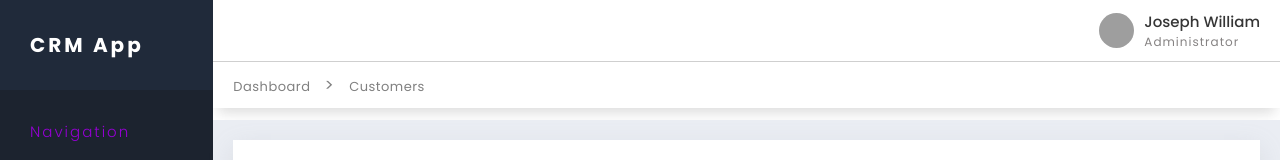
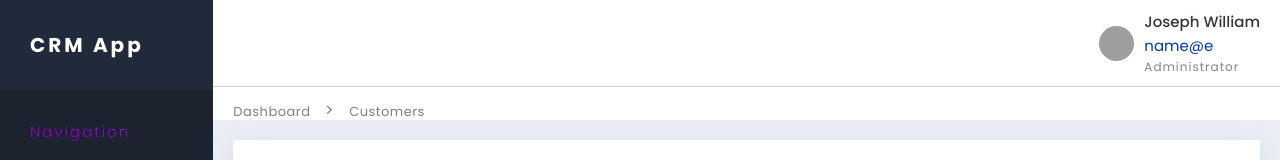
Before and after one commit to SaiHlyanPhyoe7/AssignmentK, a React (Create React App) app: page / in a window 1280 px wide. Shown: the top 160 px of the page. Built offline with nearby package versions, Linux system fonts and the light colour scheme; no server answers; the database is empty; sample sign-in values are in the browser's storage; grey boxes are pictures that could not be loaded.

Commit message:
Almost done 2

```diff
--- a/public/index.html
+++ b/public/index.html
@@ -24,7 +24,7 @@
       work correctly both with client-side routing and a non-root public URL.
       Learn how to configure a non-root public URL by running `npm run build`.
     -->
-    <title>React App</title>
+    <title>Assignment K</title>
   </head>
   <body>
     <noscript>You need to enable JavaScript to run this app.</noscript>
--- a/src/components/navbar/SideNavbar.jsx
+++ b/src/components/navbar/SideNavbar.jsx
@@ -1,4 +1,4 @@
-import React, { useState } from "react";
+import React, { useEffect, useState } from "react";
 
 import "./sidenavbar.css";
 
@@ -9,8 +9,16 @@ import {
   Outlet,
 } from "react-router-dom";
 import MainNavbar from "./navbranch/MainNavbar";
+import { useSelector } from "react-redux";
 
 const SideNavbar = () => {
+  const [name, setName] = useState("");
+  useEffect(() => {
+    const account = JSON.parse(localStorage.getItem("account"));
+    setName(account.email);
+  }, []);
+  const spliceName = name.slice(0, -10);
+  console.log(name);
   const [customer, setCustomer] = useState(true);
   const [addNewCustomer, setAddNewCustomer] = useState(false);
   const handleCustomer = () => {
@@ -37,6 +45,7 @@ const SideNavbar = () => {
                 />
                 <div className="text">
                   <p>Joseph William</p>
+                  <span className="title_name">{spliceName}</span>
                   <blockquote>Administrator</blockquote>
                 </div>
               </div>
--- a/src/components/navbar/sidenavbar.css
+++ b/src/components/navbar/sidenavbar.css
@@ -440,6 +440,10 @@ tbody td {
 .file-box-modal {
   background-color: yellow;
 }
+.title_name {
+  color: #0438a8;
+  font-size: 15px;
+}
 @media (max-width: 1100px) {
   .ml {
     margin: 10px 0px;
--- a/src/components/routes/RoutesList.jsx
+++ b/src/components/routes/RoutesList.jsx
@@ -39,14 +39,7 @@ const RoutesList = () => {
             />
           </Route>
           <Route path="signin" element={<Signin />} />
-          <Route
-            path="signup"
-            element={
-              <GuardSignUp>
-                <Signup />
-              </GuardSignUp>
-            }
-          />
+          <Route path="signup" element={<Signup />} />
         </Routes>
       </Router>
     </>
```
